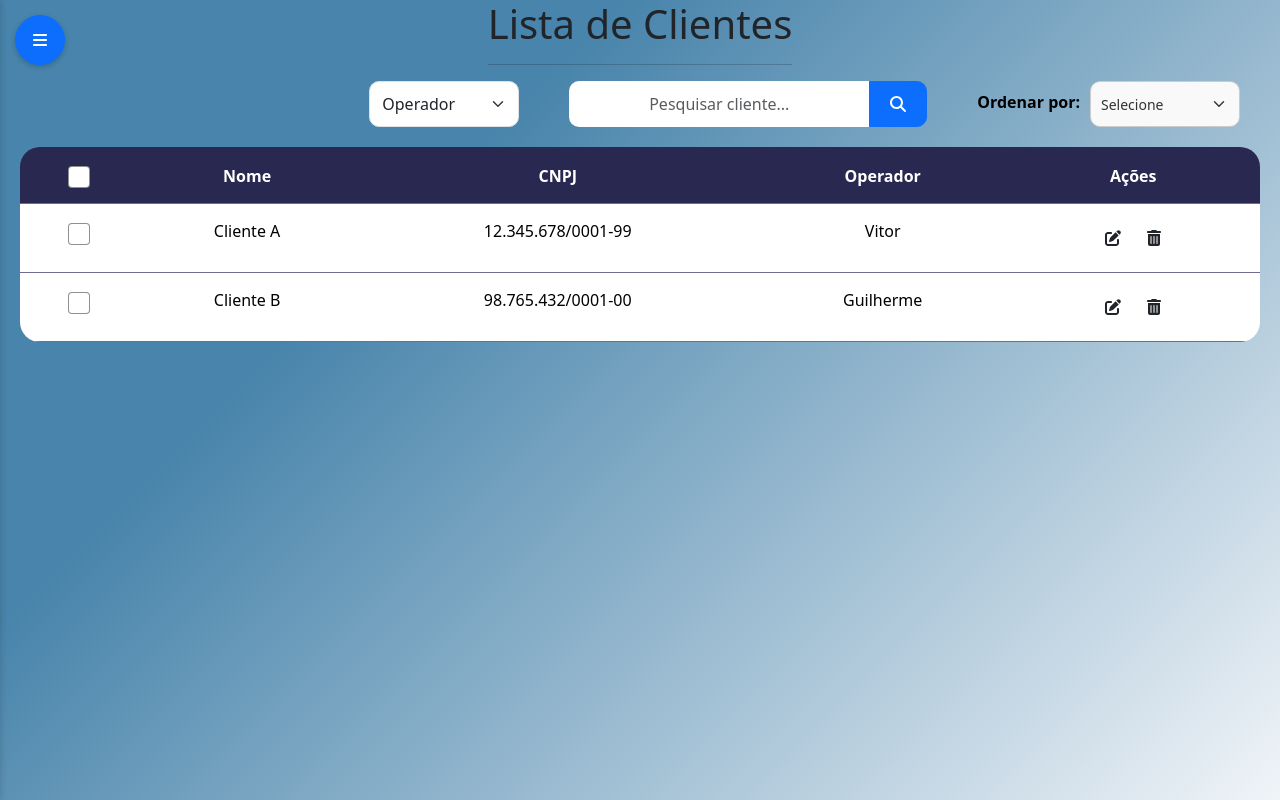
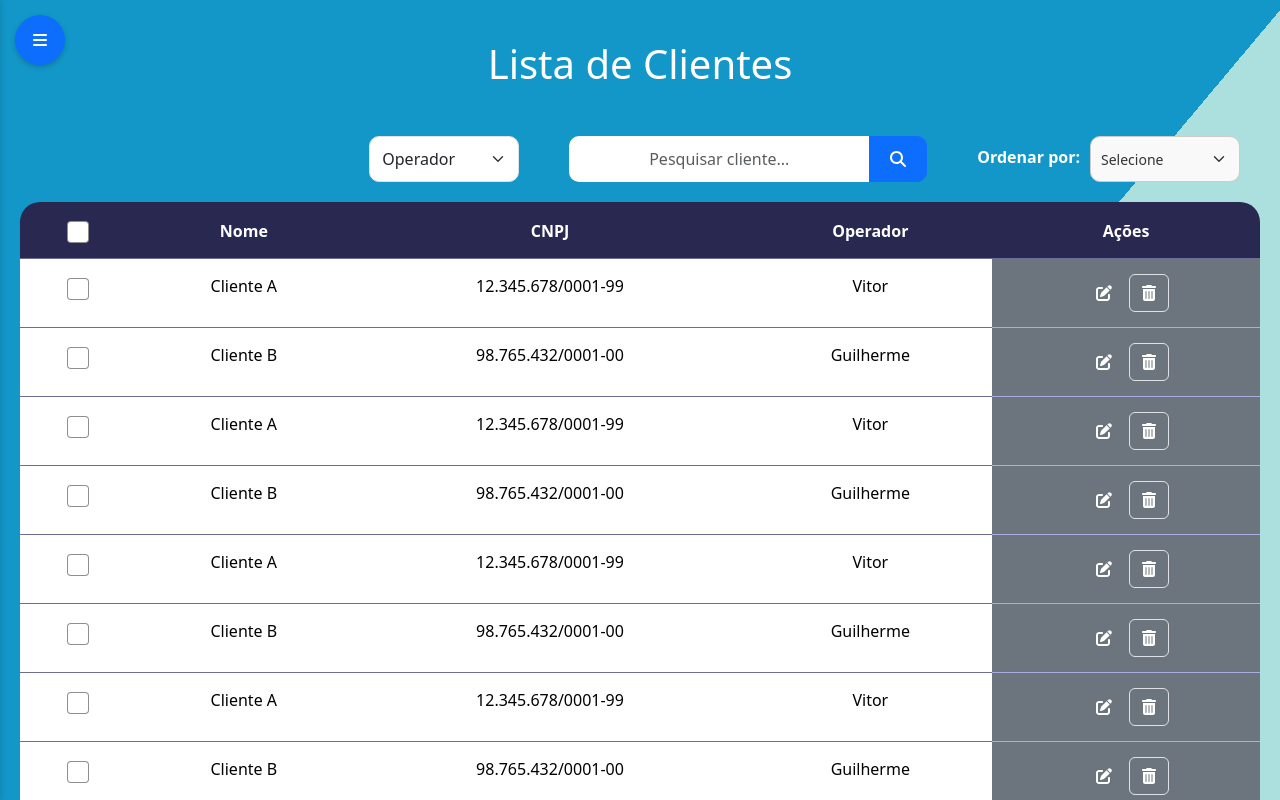
Before and after one commit to Guilherme0510/app_buscas, a React (Create React App) app: page /lista in a window 1280 px wide. Shown: the top 800 px of the page. Built offline with nearby package versions, Linux system fonts and the light colour scheme; no server answers.

Commit message:
Changing the routes

```diff
--- a/src/app/pages/add/Add.tsx
+++ b/src/app/pages/add/Add.tsx
@@ -57,7 +57,7 @@ export const Add: React.FC = () => {
                         )}
                         {mapVisible && (
                             <>
-                                <div className="form-group">
+                                <div className="form-group form-group-url col-md-12">
                                     <label htmlFor="map-url">URL do Google Maps</label>
                                     <input onChange={handleMapUrlChange} type="text" id="map-url" className="form-control" placeholder="Cole o link do Google Maps aqui" required />
                                 </div>
--- a/src/app/pages/add/components/add.css
+++ b/src/app/pages/add/components/add.css
@@ -1,7 +1,6 @@
 .banner-add{
-    background: linear-gradient(146.75deg, #1297c8 60%, #ace0de 50%) ;
-    height: max-content;
-    padding: 20px;
+    background: linear-gradient(145deg, #1297c8 55%, #ace0de 55%) ;
+height: 101vh;    padding: 20px;
     justify-content: center;
     align-items: center;
     align-content: center;
@@ -30,12 +29,15 @@
 }
 
 .form-group {
-    margin-bottom: 20px;
+    display: flex;
+    justify-content: center;
+    align-items: center;
+    flex-direction: column;
     animation: slideInUp 0.5s ease-in-out;
+    padding: 5px 12px;
 }
 
 .form-group label {
-    margin-bottom: 5px;
     color: #f0f0f0;
 }
 
@@ -106,3 +108,7 @@
         opacity: 1;
     }
 }
+
+@media screen and (max-width: 992px) {
+    .banner-add{}
+}
--- a/src/app/pages/list/List.tsx
+++ b/src/app/pages/list/List.tsx
@@ -5,6 +5,15 @@ import { NavbarLeft } from "../../shared/components";
 import './components/list.css';
 
 const initialClientsData = [
+  { id: 1, cnpj: "12.345.678/0001-99", name: "Cliente A", operador: "Vitor" },
+  { id: 2, cnpj: "98.765.432/0001-00", name: "Cliente B", operador: "Guilherme" },
+  { id: 1, cnpj: "12.345.678/0001-99", name: "Cliente A", operador: "Vitor" },
+  { id: 2, cnpj: "98.765.432/0001-00", name: "Cliente B", operador: "Guilherme" },
+  { id: 1, cnpj: "12.345.678/0001-99", name: "Cliente A", operador: "Vitor" },
+  { id: 2, cnpj: "98.765.432/0001-00", name: "Cliente B", operador: "Guilherme" },
+  { id: 1, cnpj: "12.345.678/0001-99", name: "Cliente A", operador: "Vitor" },
+  { id: 2, cnpj: "98.765.432/0001-00", name: "Cliente B", operador: "Guilherme" },
+  { id: 2, cnpj: "98.765.432/0001-00", name: "Cliente B", operador: "Guilherme" },
   { id: 1, cnpj: "12.345.678/0001-99", name: "Cliente A", operador: "Vitor" },
   { id: 2, cnpj: "98.765.432/0001-00", name: "Cliente B", operador: "Guilherme" },
 
--- a/src/app/pages/list/components/ClientTable.tsx
+++ b/src/app/pages/list/components/ClientTable.tsx
@@ -113,20 +113,20 @@ export const ClientTable: React.FC<ClientTableProps> = ({
               >
                 {client.operador}
               </td>
-              <td
+              <td className="bg-secondary"
                 style={{
                   backgroundColor: selectedRows.has(client.id) ? "#5c5c5c" : "",
                   color: selectedRows.has(client.id) ? "#fff" : "",
                 }}
               >
                 <button
-                  className="btn"
+                  className="btn btn-edit text-white"
                   style={{ color: selectedRows.has(client.id) ? "#fff" : "" }}
                 >
                   <FontAwesomeIcon icon={faEdit} />
                 </button>
                 <button
-                  className="btn"
+                  className="btn btn-delete text-white border"
                   style={{ color: selectedRows.has(client.id) ? "#fff" : "" }}
                 >
                   <FontAwesomeIcon icon={faTrashAlt} />
--- a/src/app/pages/list/components/SearchBar.tsx
+++ b/src/app/pages/list/components/SearchBar.tsx
@@ -14,7 +14,6 @@ export const SearchBar: React.FC<SearchBarProps> = ({ searchTerm, onSearchChange
     <>
       <div className="header-list">
         <h1>Lista de Clientes</h1>
-        <hr />
       </div>
       <div className="pesquisa">
         <select name="" id="" className="form-select select-operador">
@@ -36,7 +35,7 @@ export const SearchBar: React.FC<SearchBarProps> = ({ searchTerm, onSearchChange
           <FontAwesomeIcon icon={faSearch} />
         </button>
 
-        <label htmlFor="sortBy" className="label_sortby">Ordenar por:</label>
+        <label htmlFor="sortBy" className="label_sortby text-white">Ordenar por:</label>
         <select name="sortBy" id="sortBy" className="sortby form-select">
           <option className="opt-sortby" value="alphabetical">Selecione</option>
           <option className="opt-sortby" value="alphabetical">Ordem Alfabética</option>
--- a/src/app/pages/list/components/list.css
+++ b/src/app/pages/list/components/list.css
@@ -1,6 +1,7 @@
 body {
-    background: linear-gradient(135deg, #4884AB 30%, #f0f4f8 100%);
-    height: 100vh;
+    background: linear-gradient(130deg, #1297c8 60%, #ace0de 50%) ;
+
+    background-repeat: no-repeat;
 }
 
 .client-list-container {
@@ -9,6 +10,11 @@ body {
     align-items: center;
     flex-direction: column;
     padding-inline: 20px;
+}
+
+.header-list{
+    margin-block: 40px;
+    color: #fff;
 }
 
 .pesquisa {
@@ -47,6 +53,10 @@ body {
     border-bottom: 1px solid #6c6c94;
 }
 
+.bg-secondary{
+    border-bottom: 1px solid #acace3!important;
+}
+
 .client-table th {
     background-color: #282851;
 
@@ -61,23 +71,21 @@ body {
     border: 1px solid #00000070;
 }
 
-.edit-button,
-.delete-button {
+.btn-edit,
+.btn-delete {
     background-color: transparent;
-    border: none;
     cursor: pointer;
-    margin: 0 5px;
-    font-size: 18px;
     transition: transform 0.2s ease;
+    margin-inline: 2px;
 }
 
-.edit-button:hover {
-    color: #4884ab;
+.btn-edit:hover {
+    color: #0099ff!important;
     transform: scale(1.2);
 }
 
-.delete-button:hover {
-    color: #ff4c4c;
+.btn-delete:hover {
+    background: #ff2020;
     transform: scale(1.2);
 }
 
@@ -115,7 +123,6 @@ body {
 
 .sortby {
     padding: 10px;
-    border-radius: 5px;
     border: 1px solid #ccc;
     background-color: #f9f9f9;
     border-radius: 10px;
--- a/src/app/pages/login/Login.tsx
+++ b/src/app/pages/login/Login.tsx
@@ -22,7 +22,7 @@ export const Login: React.FC = () => {
   };
 
   if (redirect) {
-    return <Navigate to="/perfil" />;
+    return <Navigate to="/lista" />;
   }
 
   return (
--- a/src/app/shared/components/navbars/navbarLeft/NavbarLeft.tsx
+++ b/src/app/shared/components/navbars/navbarLeft/NavbarLeft.tsx
@@ -1,9 +1,10 @@
-import { faBars, faHome, faTimes, faUser, faListAlt, faUserPlus } from '@fortawesome/free-solid-svg-icons';
+import { faBars, faHome, faTimes, faUser, faListAlt, faUserPlus, faSearch } from '@fortawesome/free-solid-svg-icons';
 import { FontAwesomeIcon } from '@fortawesome/react-fontawesome';
 import { useState } from 'react';
 import { Link } from 'react-router-dom';
 import foto_perfil from '../../../../assets/images/pessoa.avif';
 import './components/navbarLeft.css';
+
 
 export const NavbarLeft: React.FC = () => {
     const [isOpen, setIsOpen] = useState(false);
@@ -31,22 +32,27 @@ export const NavbarLeft: React.FC = () => {
                     </div>
                     <ul className="nav flex-column">
                         <li className="nav-item">
+                            <Link className="nav-link nav-link-left" to="/perfil">
+                                <FontAwesomeIcon icon={faUser} className = "nav-icon" /> Perfil
+                            </Link>
+                        </li>
+                        <li className="nav-item">
                             <Link className="nav-link nav-link-left" to="/">
                                 <FontAwesomeIcon icon={faHome}  className = "nav-icon" /> Home
                             </Link>
                         </li>
                         <li className="nav-item">
-                            <Link className="nav-link nav-link-left" to="/vendas">
-                                <FontAwesomeIcon icon={faUser} className = "nav-icon" /> Perfil
+                            <Link className="nav-link nav-link-left" to="/pesquisas">
+                                <FontAwesomeIcon icon={faSearch}  className = "nav-icon" /> Pesquisas
                             </Link>
                         </li>
                         <li className="nav-item">
-                            <Link className="nav-link nav-link-left" to="/monitoria">
+                            <Link className="nav-link nav-link-left" to="/lista">
                                 <FontAwesomeIcon icon={faListAlt} className = "nav-icon" /> Lista Cliente
                             </Link>
                         </li>
                         <li className="nav-item">
-                            <Link className="nav-link nav-link-left" to="/marketing">
+                            <Link className="nav-link nav-link-left" to="/add">
                                 <FontAwesomeIcon icon={faUserPlus} className = "nav-icon" /> Adicionar Cliente
                             </Link>
                         </li>
@@ -54,7 +60,7 @@ export const NavbarLeft: React.FC = () => {
                     </ul>
                 </div>
                 <div className='nav-contato'>
-                    <button>Contato</button>
+                    <Link to={'https://wa.link/xhrg72'}>Contato</Link>
                 </div>
             </nav>
         </div>
--- a/src/app/shared/components/navbars/navbarLeft/components/navbarLeft.css
+++ b/src/app/shared/components/navbars/navbarLeft/components/navbarLeft.css
@@ -103,7 +103,7 @@
     transform: translateX(75%);
 }
 
-.nav-contato button{
+.nav-contato a{
     background: #31365a;
     color: #fff;
     border: none;
@@ -112,15 +112,17 @@
     border-radius: 10px;
     font-size: 15px;
     transition: .3s all ease-in-out;
+    text-decoration: none;
+    text-align: center;
 }
 
-.nav-contato button:hover{
+.nav-contato a:hover{
     background: #5666d2;
     scale: 1.2;
     transform: translateY(-4px);
 }
 
-.nav-contato button:active{
+.nav-contato a:active{
     background-color: #262c51;
     transition: none;
 }
--- a/src/app/shared/components/navbars/navbarTop/NavbarTop.tsx
+++ b/src/app/shared/components/navbars/navbarTop/NavbarTop.tsx
@@ -6,7 +6,7 @@ import './components/navbarTop.css'
 export const SiteNav: React.FC = () => {
   const links = [
     { label: 'Login', href: '/login' },
-    { label: 'Anuncie já!', href: 'https://www.whatsapp.com' },
+    { label: 'Anuncie já!', href: 'https://wa.link/xhrg72' },
 
   ];
 
```
